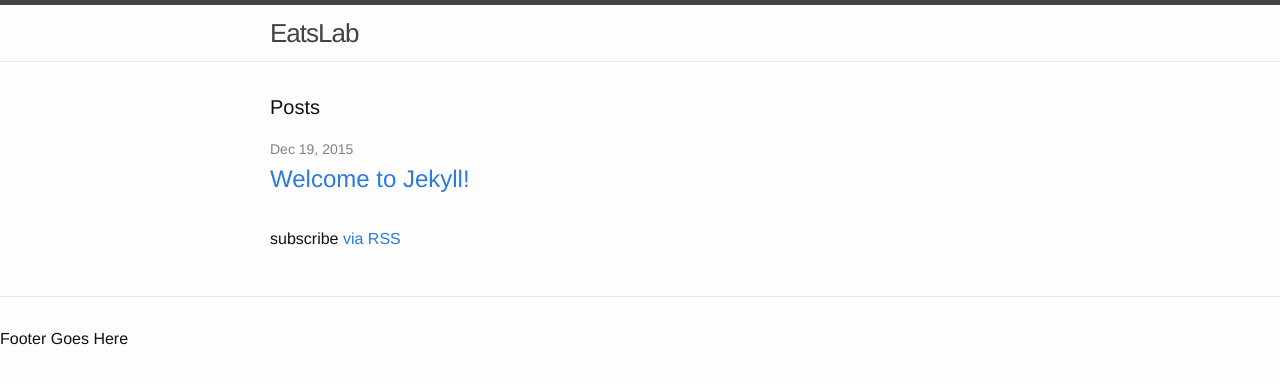
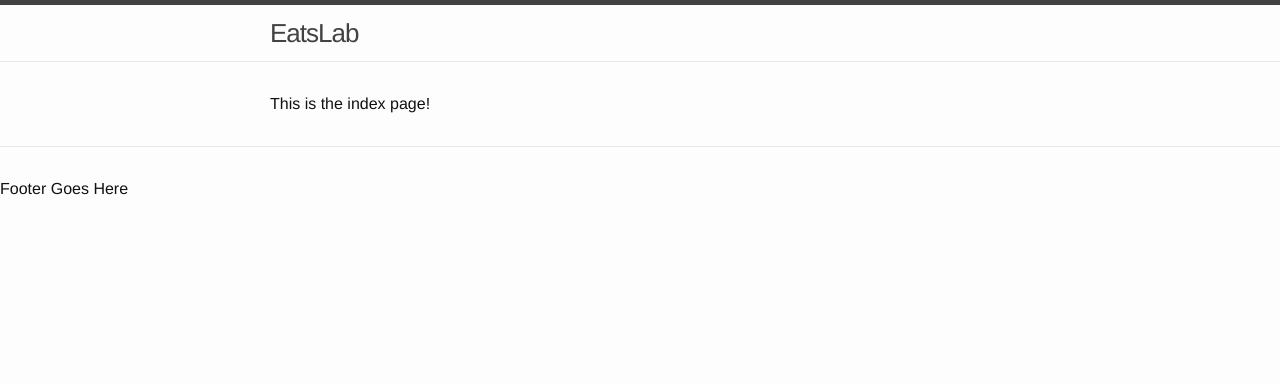
Before and after one commit to TinkurLab/EatsLab, a Jekyll site: the page built from index.html, in a window 1280 px wide. Shown: the top 384 px of the page. Built offline with Jekyll 4.4.1, drawn with Linux system fonts in a browser that asks for light colours.

Commit message:
Playing w/ index page

```diff
--- a/index.html
+++ b/index.html
@@ -4,20 +4,6 @@ layout: default
 
 <div class="home">
 
-  <h1 class="page-heading">Posts</h1>
-
-  <ul class="post-list">
-    {% for post in site.posts %}
-      <li>
-        <span class="post-meta">{{ post.date | date: "%b %-d, %Y" }}</span>
-
-        <h2>
-          <a class="post-link" href="{{ post.url | prepend: site.baseurl }}">{{ post.title }}</a>
-        </h2>
-      </li>
-    {% endfor %}
-  </ul>
-
-  <p class="rss-subscribe">subscribe <a href="{{ "/feed.xml" | prepend: site.baseurl }}">via RSS</a></p>
+This is the index page!
 
 </div>
```
